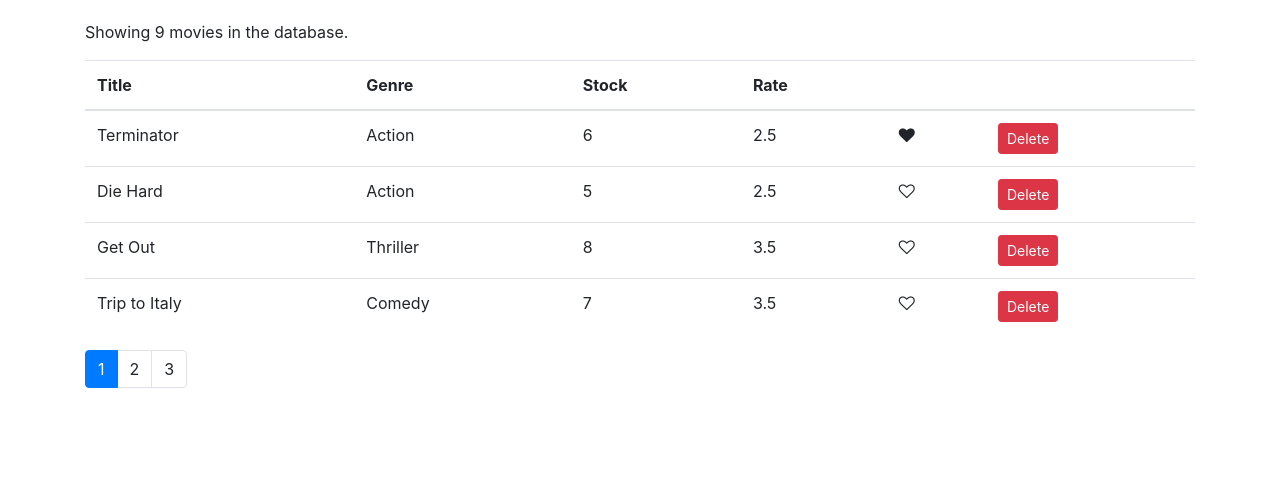
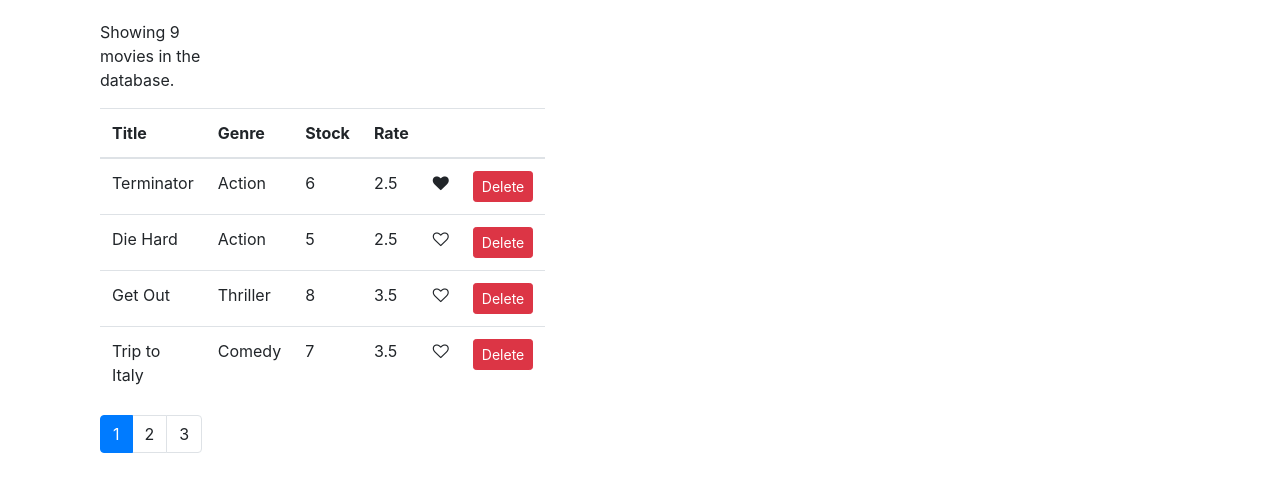
Before and after one commit to Poojaaaa/Vidly, a React (Create React App) app: page / in a window 1280 px wide. Shown: the top 492 px of the page. Built offline with nearby package versions, Linux system fonts and the light colour scheme.

Commit message:
Filtering - component interface

```diff
--- /dev/null
+++ b/src/components/common/listGroup.jsx
@@ -0,0 +1,7 @@
+import React from 'react'
+
+const ListGroup = () => {
+  return null;
+}
+
+export default ListGroup
--- a/src/components/movies.jsx
+++ b/src/components/movies.jsx
@@ -1,15 +1,22 @@
 import React, { Component } from "react";
 import Like from "./common/like";
+import ListGroup from "./common/listGroup";
 import Pagination from "./common/pagination";
 import { getMovies } from "../services/fakeMovieService";
+import { getGenres } from "../services/fakeGenreService";
 import { paginate } from "./utils/paginate";
 
 class Movies extends Component {
   state = {
-    movies: getMovies(),
+    movies: [],
+    genres: [],
     currentPage: 1,
-    pageSize: 4
+    pageSize: 4,
   };
+
+  componentDidMount() {
+    this.setState({movies: getMovies(), genres: getGenres()})
+  }
 
   handleDelete = movie => {
     const movies = this.state.movies.filter(m => m._id !== movie._id);
@@ -28,6 +35,10 @@
     this.setState({ currentPage: page });
   };
 
+  handleGenreSelect = genre => {
+    console.log(genre);
+  }
+
   render() {
     const { length: count } = this.state.movies;
     const { pageSize, currentPage, movies: allMovies } = this.state;
@@ -37,7 +48,10 @@
     const movies = paginate(allMovies, currentPage, pageSize);
 
     return (
-      <React.Fragment>
+      <div className="row">
+        <div className="col-2">
+          <ListGroup items={this.state.genres} onItemSelect={this.handleGenreSelect} />
+          <div className="col">
             <p>Showing {count} movies in the database.</p>
             <table className="table">
               <thead>
@@ -81,7 +95,9 @@
               currentPage={currentPage}
               onPageChange={this.handlePageChange}
             />
-      </React.Fragment>
+          </div>
+        </div>
+      </div>
     );
   }
 }
```
Lines whose indentation alone changed are shown as unchanged.
